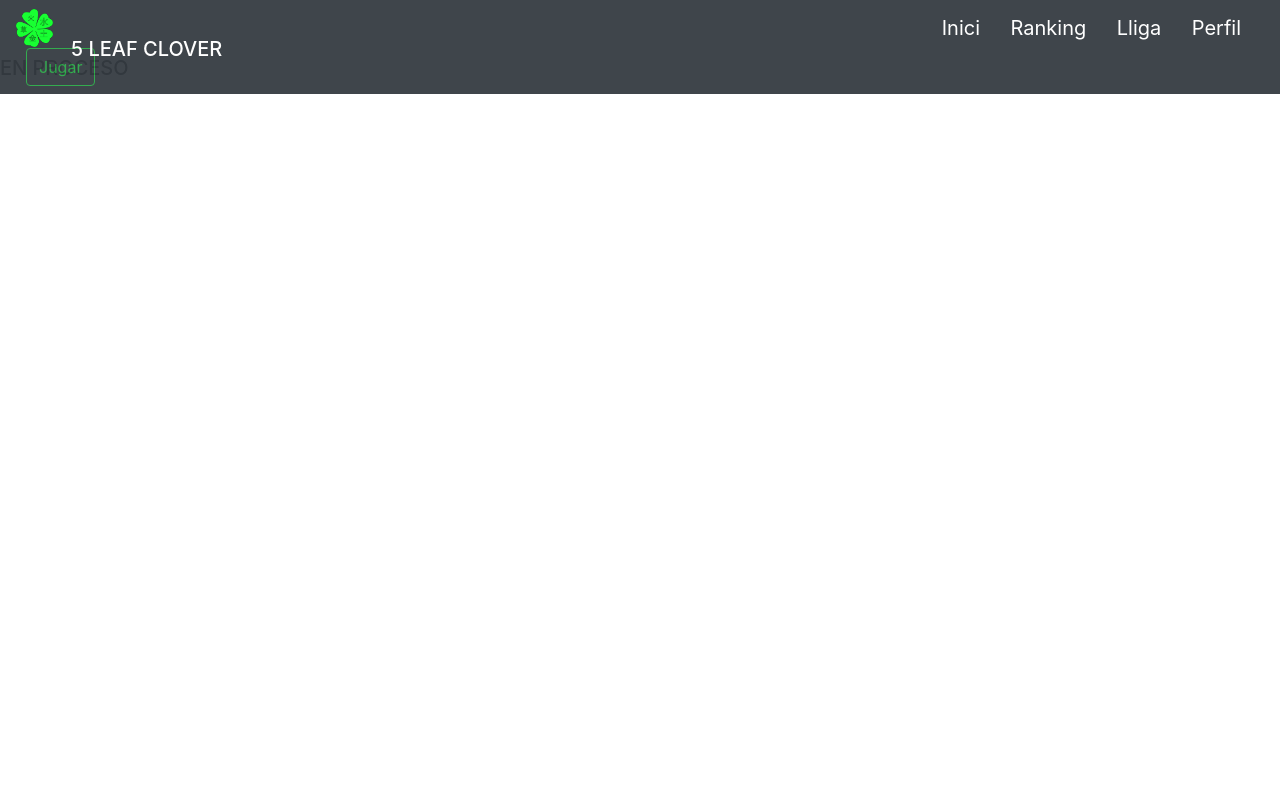
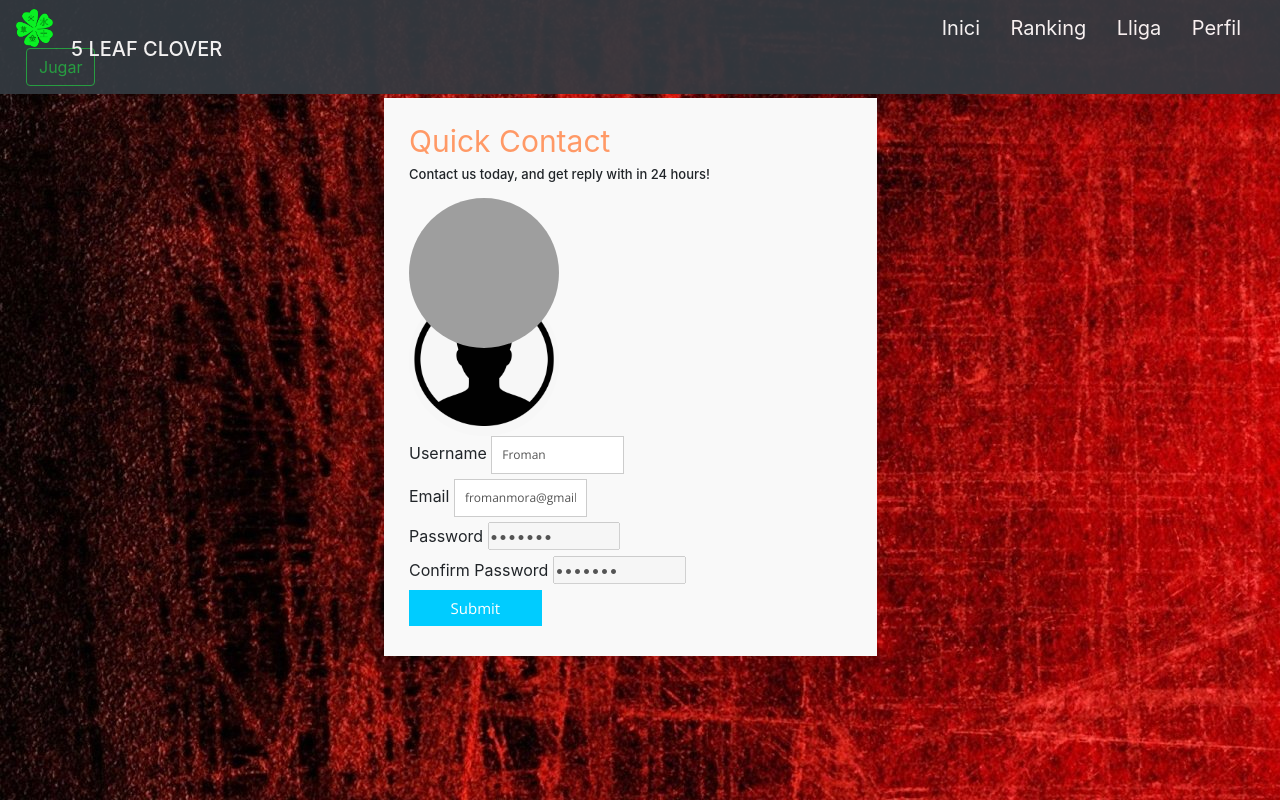
Before and after one commit to Mane9mb/5_leaf_clover, a PHP site: page /perfil.html in a window 1280 px wide. Run offline with PHP 8.4, Linux system fonts and the light colour scheme; grey boxes are pictures that could not be loaded.

Commit message:
Perfil
perfil i iasta

```diff
--- a/Web/perfil.html
+++ b/Web/perfil.html
@@ -6,12 +6,16 @@
     <meta charset="utf-8">
     <link rel="stylesheet" type="text/css" href="style/perfil.css">
     <meta name="viewport" content="width=device-width, initial-scale=1, shrink-to-fit=no">
+
+
     <!-- Bootstrap CSS -->
     <link rel="stylesheet" href="https://stackpath.bootstrapcdn.com/bootstrap/4.4.1/css/bootstrap.min.css" integrity="sha384-Vkoo8x4CGsO3+Hhxv8T/Q5PaXtkKtu6ug5TOeNV6gBiFeWPGFN9MuhOf23Q9Ifjh" crossorigin="anonymous">
+    <link rel="stylesheet" type="text/css" href="https://fonts.googleapis.com/css?family=Open+Sans:400italic,400,300,600">
+    <link rel="stylesheet" href="https://cdnjs.cloudflare.com/ajax/libs/font-awesome/4.7.0/css/font-awesome.min.css">
 
-    <title>Perfil</title>
+    <title>5 Leaf Clover</title>
   </head>
-  <body>
+  <body style="background-image: url(img/desc.jpg);">
     <nav class="navbar navbar-dark bg-dark" style=" position: fixed; padding-right: 23px;opacity: 94%;">
       <img src="img/logo.png" class="responsive" id="logo" ><a id="nom" class="navbar-brand" href="home.html"><h5>5 LEAF CLOVER</h5></a>
 
@@ -29,10 +33,41 @@
   </div>
 
 </nav>
-<div>
-      <h1 id="load">EN PROCESO</h1>
+<br><br>
+  <div style="margin-left: 30%";>
+      <form id="contact" action="" method="post">
+        <h3>Quick Contact</h3>
+        <h4>Contact us today, and get reply with in 24 hours!</h4>
+        <a href="#" class="profile-pic">
+          <div class="profile-pic" style="background-image: url('https://s3-eu-west-1.amazonaws.com/lynks-blog/wp-content/uploads/2016/10/11153439/rsz_1shutterstock_325243652.jpg'); z-index: 2; position: relative; margin-bottom: -14%;margin-top: 0px;" >
 
+              <span class="glyphicon glyphicon-camera"></span>
+              <span>Change Image</span>
+          </div>
+          <img src="img/user.png" alt="foto" class="profile-pic">
 
-</div>
+        </a>
+        <fieldset>
+          <label>Username</label>
+          <input  type="text" tabindex="1" autofocus id="dadess" style="width: 30%;" value="Froman" disabled>
+        </fieldset>
+        <fieldset>
+          <label>Email</label>
+          <input  type="email" tabindex="2" id="dadess" value="fromanmora@gmail.com" style="width: 30%;" disabled>
+        </fieldset>
+        <fieldset>
+          <label>Password</label>
+          <input  type="password" tabindex="3" id="dadess" value="froman1" style="width: 30%;"disabled>
+        </fieldset>
+        <fieldset>
+          <label>Confirm Password</label>
+          <input  type="password" tabindex="3" id="dadess" value="froman1" style="width: 30%;"disabled>
+        </fieldset>
+        <fieldset>
+          <button name="submit" type="submit" id="contact-submit" style="width: 30%;" data-submit="...Sending">Submit</button>
+        </fieldset>
+      </form>
+  </div>
+
   </body>
 </html
--- a/Web/style/perfil.css
+++ b/Web/style/perfil.css
@@ -1,11 +1,172 @@
+* {
+  margin:0;
+  padding:0;
+  box-sizing:border-box;
+  -webkit-box-sizing:border-box;
+  -moz-box-sizing:border-box;
+  -webkit-font-smoothing:antialiased;
+  -moz-font-smoothing:antialiased;
+  -o-font-smoothing:antialiased;
+  font-smoothing:antialiased;
+  text-rendering:optimizeLegibility;
+}
+
+body {
+  font-family:"Open Sans", Helvetica, Arial, sans-serif;
+  font-weight:300;
+  font-size: 12px;
+  line-height:30px;
+  color:#777;
+  background:#0CF;
+}
+
+.container {
+  max-width:400px;
+  width:100%;
+  margin:0 auto;
+  position:relative;
+}
+
+#contact input[type="text"], #contact input[type="email"], #contact input[type="tel"], #contact input[type="url"], #contact textarea, #contact button[type="submit"] { font:400 12px/16px "Open Sans", Helvetica, Arial, sans-serif; }
+
+#contact {
+  width: 55%;
+  background:#F9F9F9;
+  padding:25px;
+  margin:50px 0;
+}
+
+#contact h3 {
+  color: #F96;
+  display: block;
+  font-size: 30px;
+  font-weight: 400;
+}
+
+#contact h4 {
+  margin:5px 0 15px;
+  display:block;
+  font-size:13px;
+}
+
+fieldset {
+  border: medium;
+  margin: 0 0 10px;
+  min-width: 100%;
+  padding: 0;
+  width: 100%;
+}
+
+#contact input[type="text"], #contact input[type="email"], #contact input[type="tel"], #contact input[type="url"], #contact textarea {
+  width:100%;
+  border:1px solid #CCC;
+  background:#FFF;
+  margin:0 0 5px;
+  padding:10px;
+}
+
+#contact input[type="text"]:hover, #contact input[type="email"]:hover, #contact input[type="tel"]:hover, #contact input[type="url"]:hover, #contact textarea:hover {
+  -webkit-transition:border-color 0.3s ease-in-out;
+  -moz-transition:border-color 0.3s ease-in-out;
+  transition:border-color 0.3s ease-in-out;
+  border:1px solid #AAA;
+}
+
+#contact textarea {
+  height:100px;
+  max-width:100%;
+  resize:none;
+}
+
+#contact button[type="submit"] {
+  cursor:pointer;
+  width:100%;
+  border:none;
+  background:#0CF;
+  color:#FFF;
+  margin:0 0 5px;
+  padding:10px;
+  font-size:15px;
+}
+
+#contact button[type="submit"]:hover {
+  background:#09C;
+  -webkit-transition:background 0.3s ease-in-out;
+  -moz-transition:background 0.3s ease-in-out;
+  transition:background-color 0.3s ease-in-out;
+}
+
+#contact button[type="submit"]:active { box-shadow:inset 0 1px 3px rgba(0, 0, 0, 0.5); }
+
+#contact input:focus, #contact textarea:focus {
+  outline:0;
+  border:1px solid #999;
+}
+::-webkit-input-placeholder {
+ color:#888;
+}
+:-moz-placeholder {
+ color:#888;
+}
+::-moz-placeholder {
+ color:#888;
+}
+:-ms-input-placeholder {
+ color:#888;
+}
+
+
+
+
+.profile-pic {
+    border-radius: 50%;
+    height: 150px;
+    width: 150px;
+    background-size: cover;
+    background-position: center;
+    background-blend-mode: multiply;
+    vertical-align: middle;
+    text-align: center;
+    color: transparent;
+    transition: all .3s ease;
+    text-decoration: none;
+}
+
+.profile-pic:hover {
+    background-color: rgba(0,0,0,.5);
+    z-index: 10000;
+    color: #fff;
+    transition: all .3s ease;
+    text-decoration: none;
+}
+
+.profile-pic span {
+    display: inline-block;
+    padding-top: 2em;
+    padding-bottom: 3.5em;
+}
+#dadess{
+  width: 30%;
+}
+
+
+
+
+
+
+
+
+
 
 #menus{
 	margin-left: 67%;
 }
+#dades{
+  margin-top: 50%;
+}
 #a1{
 	margin-left: 10px;
   	text-align: center;
-
 }
 #a1.navbar-brand:hover{
 color:green;
@@ -123,3 +284,26 @@ font-size: 18px;
    padding-bottom: 25px;
 
 }
+.perfil_header{
+    padding-right: 23px;
+    margin-top: 30px;
+}
+#dades{
+  padding-right: 23px;
+    margin-top: 30px;
+}
+.perfil_editar{
+
+}
+$("#profileImage").click(function(e) {
+    $("#imageUpload").click();
+});
+#imageUpload
+{
+    display: none;
+}
+
+#profileImage
+{
+    cursor: pointer;
+}
```
Also changed, not shown: Web/home.html (+16 -121 lines), Web/lliga.html (+8 -0 lines), Web/style/lliga.css (+32 -0 lines), Web/img/desc.jpg (added), Web/img/user.png (added).
